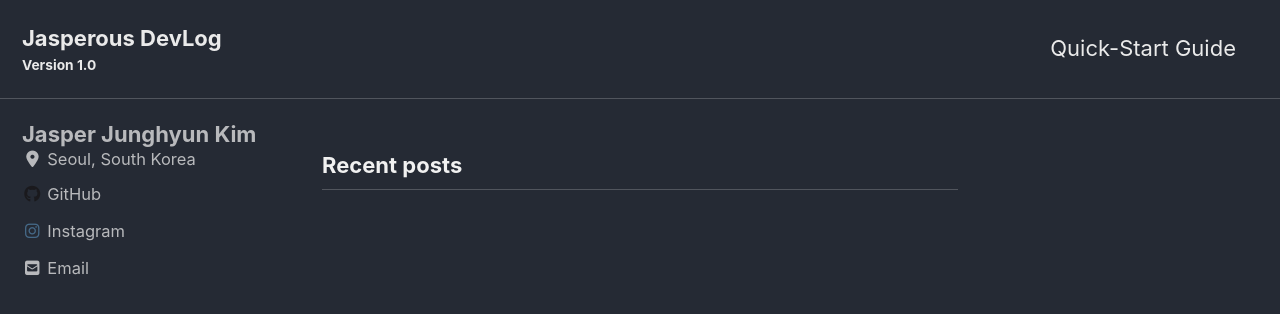
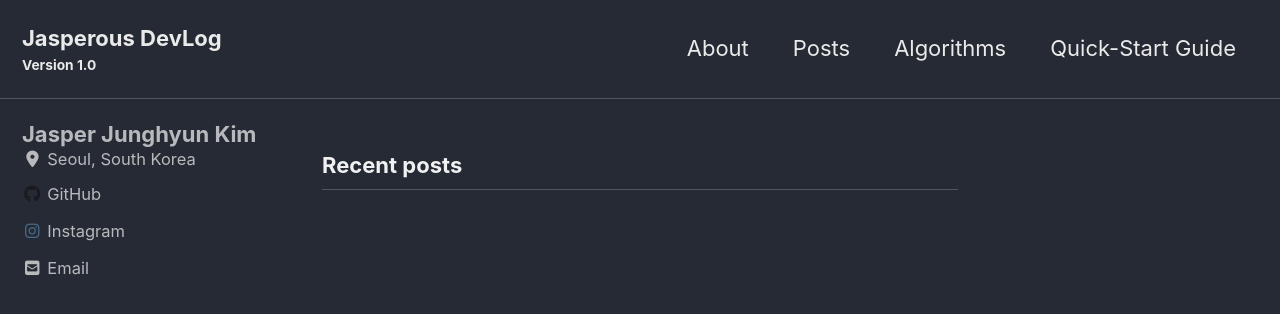
Before and after one commit to jasperous/jasperous.github.io, a Jekyll site: the page built from index.html, in a window 1280 px wide and 900 px high. Shown: the top 314 px of the window. Built offline with Jekyll 4.4.1, drawn with Linux system fonts in a browser that asks for light colours; cached includes are drawn as plain includes; nearby versions of some CDN libraries; the list of posts is cut into pages by our own code.

Commit message:
github blog jekyll theme applied

```diff
--- a/_data/navigation.yml
+++ b/_data/navigation.yml
@@ -1,5 +1,11 @@
 # main links
 main:
+  - title: "About"
+    url: /about/
+  - title: "Posts"
+    url: /posts/
+  - title: "Algorithms"
+    url: /algorithms/
   - title: "Quick-Start Guide"
     url: https://mmistakes.github.io/minimal-mistakes/docs/quick-start-guide/
   # - title: "About"
```
